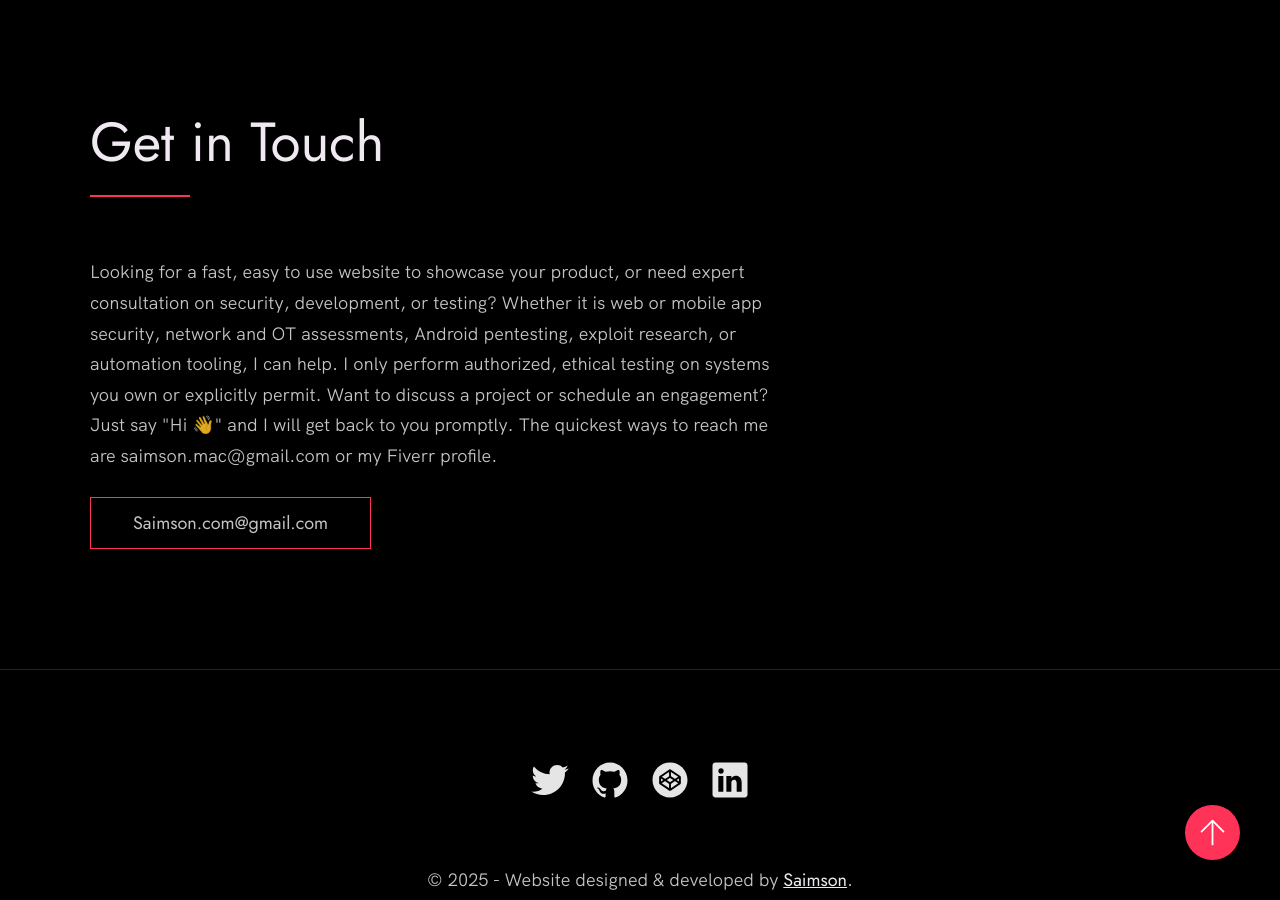
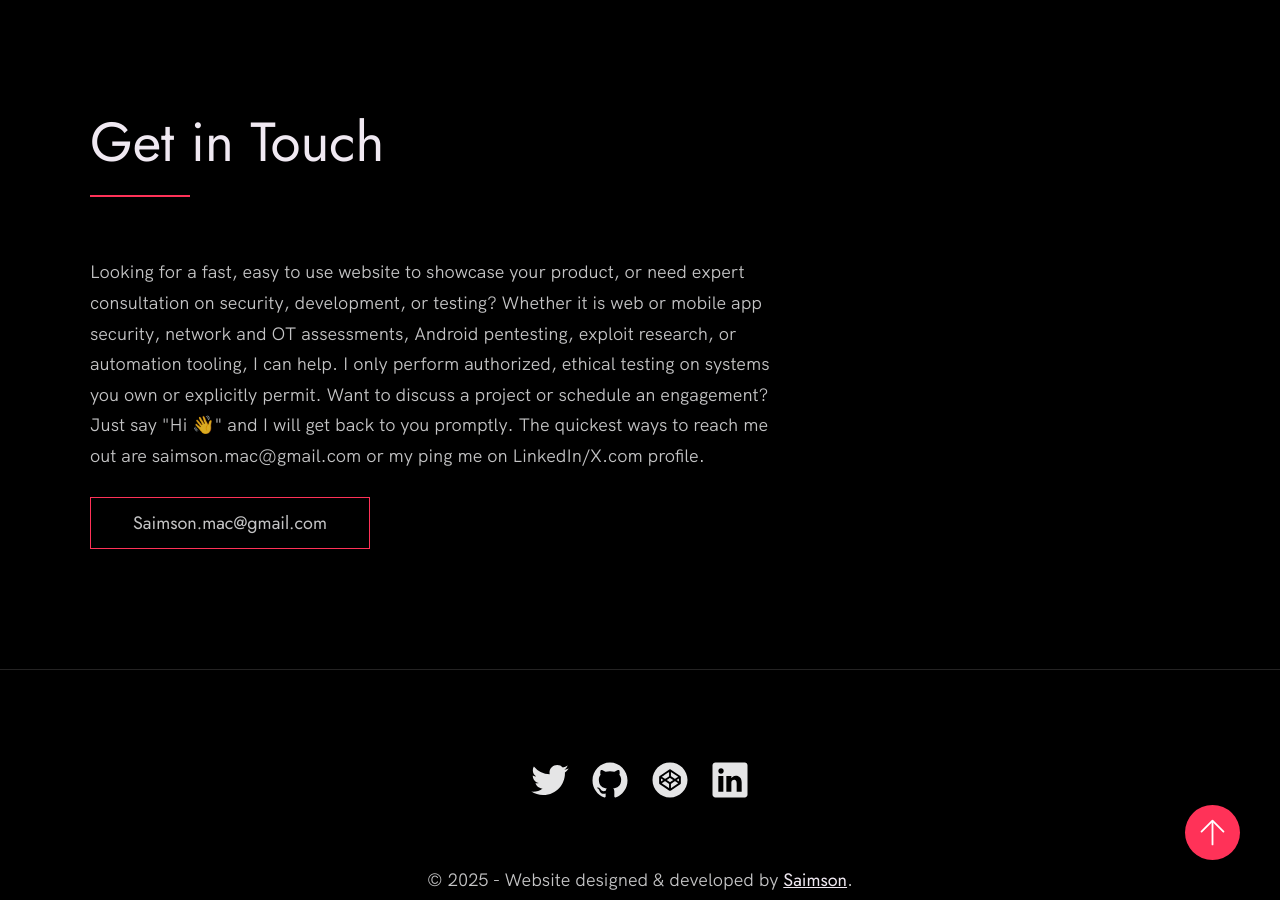
Before and after one commit to saims0n/saims0n.github.io, a Jekyll site: the page index.html, which Jekyll copies as it is, in a window 1280 px wide and 900 px high, scrolled down 5960 px. Built offline with Jekyll 4.4.1, drawn with Linux system fonts in a browser that asks for light colours.

Commit message:
Update index.html

```diff
--- a/index.html
+++ b/index.html
@@ -279,11 +279,12 @@ I live by this inspiring quote:
           Whether it is web or mobile app security, network and OT assessments, Android pentesting, exploit research, or automation tooling, I can help.
           I only perform authorized, ethical testing on systems you own or explicitly permit.
           Want to discuss a project or schedule an engagement?
-          Just say "Hi 👋" and I will get back to you promptly. The quickest ways to reach me are saimson.mac@gmail.com or my Fiverr profile.
+          Just say "Hi 👋" and I will get back to you promptly.
+          The quickest ways to reach me out are saimson.mac@gmail.com or my ping me on LinkedIn/X.com profile.
 
         </p>
         <!-- Replace the email with yours -->
-        <a href="mailto:saimson.mac@gmail.com" class="btn">Saimson.com@gmail.com</a>
+        <a href="mailto:saimson.mac@gmail.com" class="btn">Saimson.mac@gmail.com</a>
       </div>
     </div>
   </section>
```
